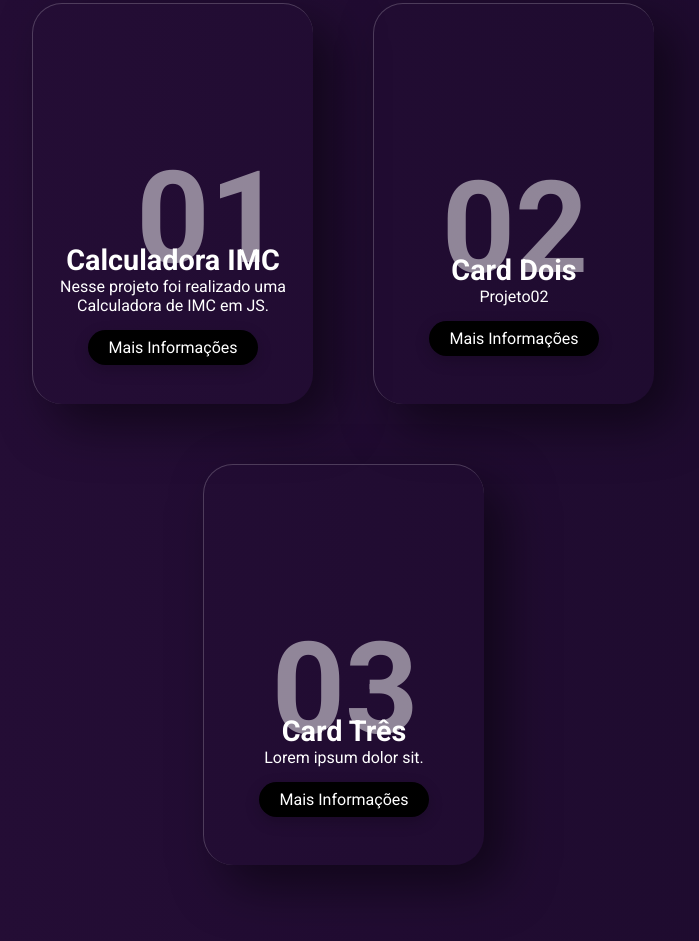
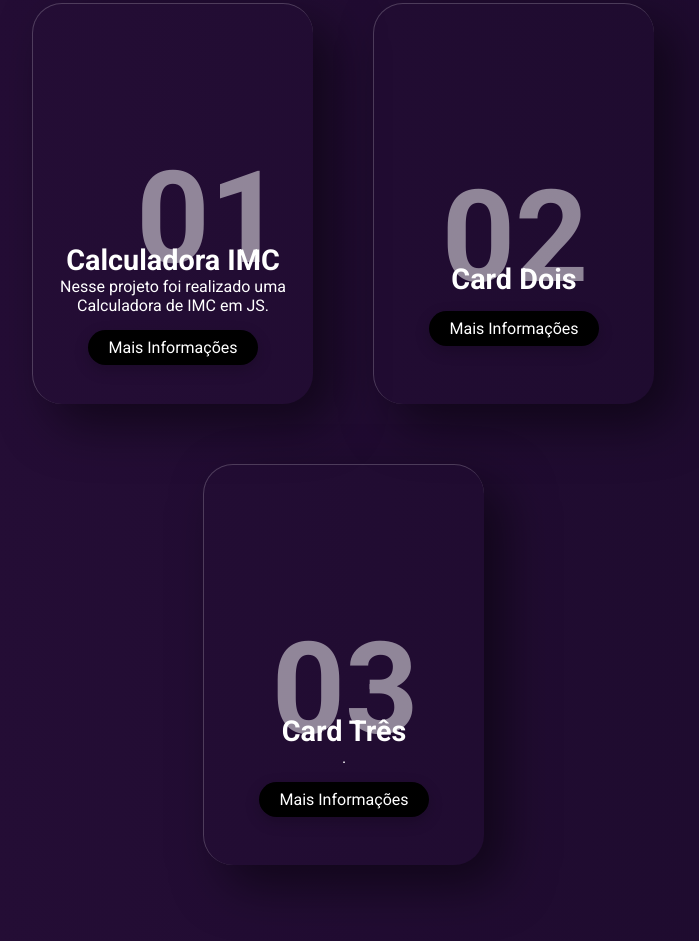
Before and after one commit to matheushor/Portfolio, a plain HTML site: page index.html in a window 1280 px wide. Shown: the part 1940-2881 px from the top of the page, without its empty margins (297-996 px from the left). Drawn offline with Linux system fonts and the light colour scheme; a script that the page names is missing.

Commit message:
Update index.html

```diff
--- a/index.html
+++ b/index.html
@@ -110,7 +110,7 @@
     <div class="content">
       <h2>02</h2>
       <h3>Card Dois</h3>
-      <p>Projeto02</p>
+      <p></p>
       <a href="#">Mais Informações</a>
     </div>
   </div>
@@ -119,7 +119,7 @@
     <div class="content">
       <h2>03</h2>
       <h3>Card Três</h3>
-      <p>Lorem ipsum dolor sit.</p>
+      <p>.</p>
       <a href="#">Mais Informações</a>
     </div>
   </div>
```
